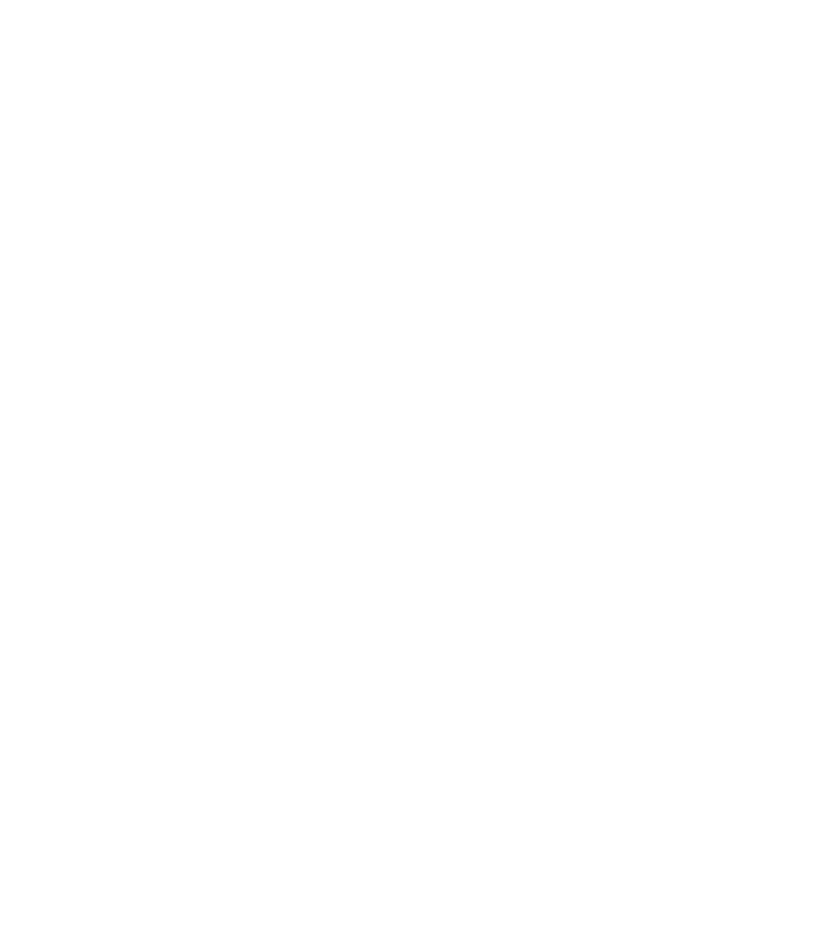
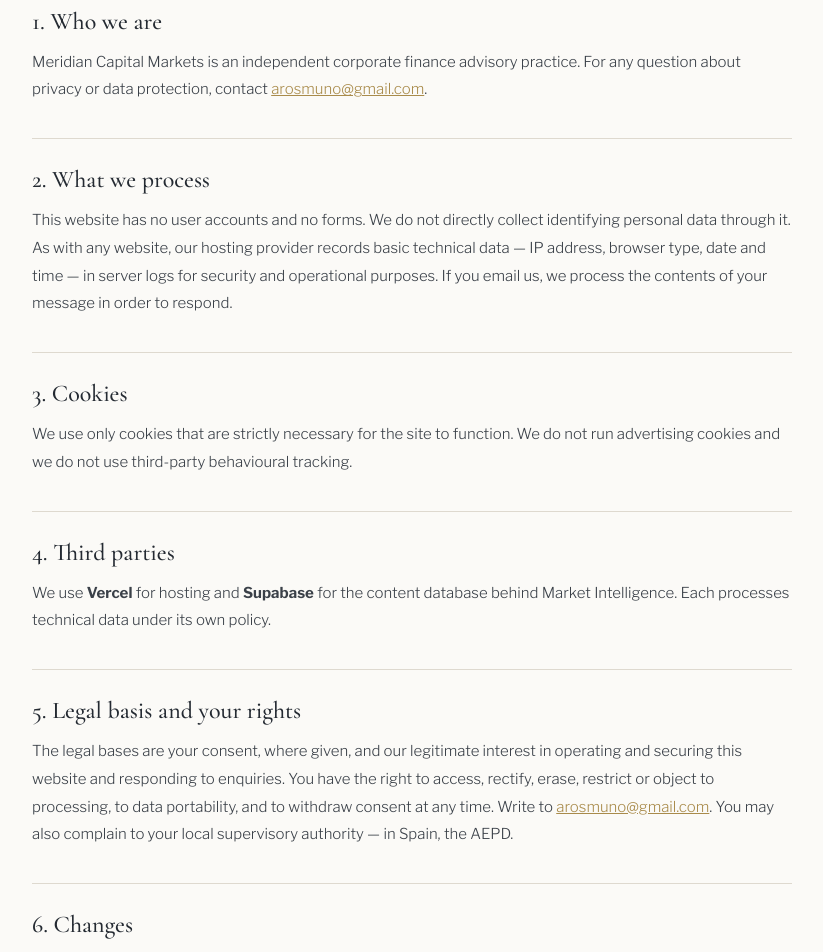
Before and after one commit to arosmuno/Meridian, a Next.js app: page /privacy in a window 1280 px wide. Before the commit this address had no page. Shown: the part 560-1512 px from the top of the page, without its empty margins (50-873 px from the left). Before the commit the page ends 800 px from the top, so only its background shows below. Built offline with nearby package versions, Linux system fonts and the light colour scheme.

Commit message:
Add Privacy Policy page with content sections

```diff
--- /dev/null
+++ b/pages/privacy.js
@@ -0,0 +1,59 @@
+import Head from 'next/head';
+import Layout, { PageHero } from '../components/Layout';
+
+const S = ({ title, children }) => (
+  <div style={{ borderTop: '1px solid var(--line)', paddingTop: 26, marginTop: 34 }}>
+    <h2 className="h3">{title}</h2>
+    <div className="body" style={{ marginTop: 12, fontSize: 15 }}>{children}</div>
+  </div>
+);
+
+export default function Privacy() {
+  return (
+    <>
+      <Head>
+        <title>Privacy Policy &mdash; Meridian Capital Markets</title>
+        <link rel="canonical" href="https://www.meridiancapmarkets.com/privacy" />
+      </Head>
+      <Layout>
+        <PageHero eyebrow="Legal" title="Privacy Policy" sub="Last updated: 8 August 2026" />
+        <section className="sec">
+          <div className="wrap">
+            <div style={{ maxWidth: 760 }}>
+              <S title="1. Who we are">
+                Meridian Capital Markets is an independent corporate finance advisory practice.
+                For any question about privacy or data protection, contact{' '}
+                <a href="mailto:arosmuno@gmail.com" style={{ color: 'var(--accent)' }}>arosmuno@gmail.com</a>.
+              </S>
+              <S title="2. What we process">
+                This website has no user accounts and no forms. We do not directly collect identifying personal
+                data through it. As with any website, our hosting provider records basic technical data &mdash; IP
+                address, browser type, date and time &mdash; in server logs for security and operational purposes.
+                If you email us, we process the contents of your message in order to respond.
+              </S>
+              <S title="3. Cookies">
+                We use only cookies that are strictly necessary for the site to function. We do not run
+                advertising cookies and we do not use third-party behavioural tracking.
+              </S>
+              <S title="4. Third parties">
+                We use <strong>Vercel</strong> for hosting and <strong>Supabase</strong> for the content database
+                behind Market Intelligence. Each processes technical data under its own policy.
+              </S>
+              <S title="5. Legal basis and your rights">
+                The legal bases are your consent, where given, and our legitimate interest in operating and
+                securing this website and responding to enquiries. You have the right to access, rectify, erase,
+                restrict or object to processing, to data portability, and to withdraw consent at any time.
+                Write to <a href="mailto:arosmuno@gmail.com" style={{ color: 'var(--accent)' }}>arosmuno@gmail.com</a>.
+                You may also complain to your local supervisory authority &mdash; in Spain, the AEPD.
+              </S>
+              <S title="6. Changes">
+                We may update this policy to reflect legal or operational changes. The current version is always
+                published on this page with its date.
+              </S>
+            </div>
+          </div>
+        </section>
+      </Layout>
+    </>
+  );
+}
```
